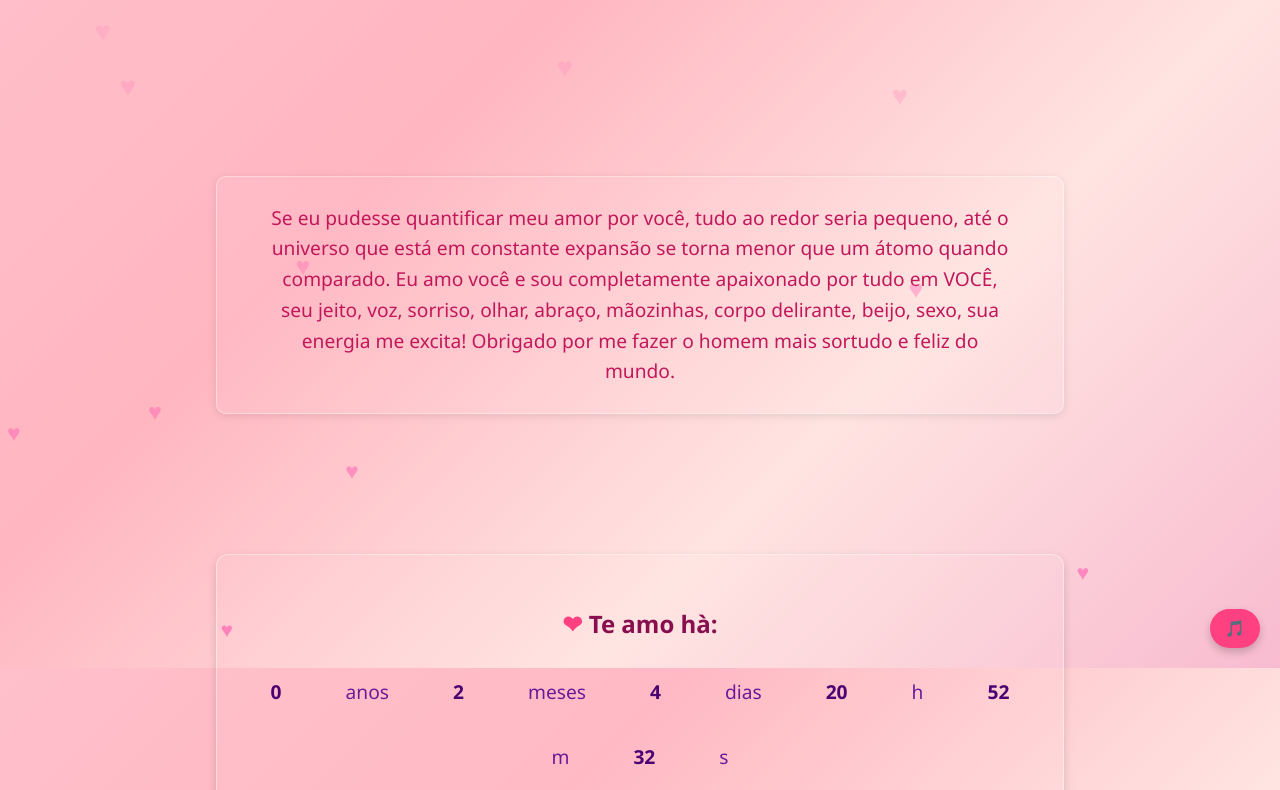
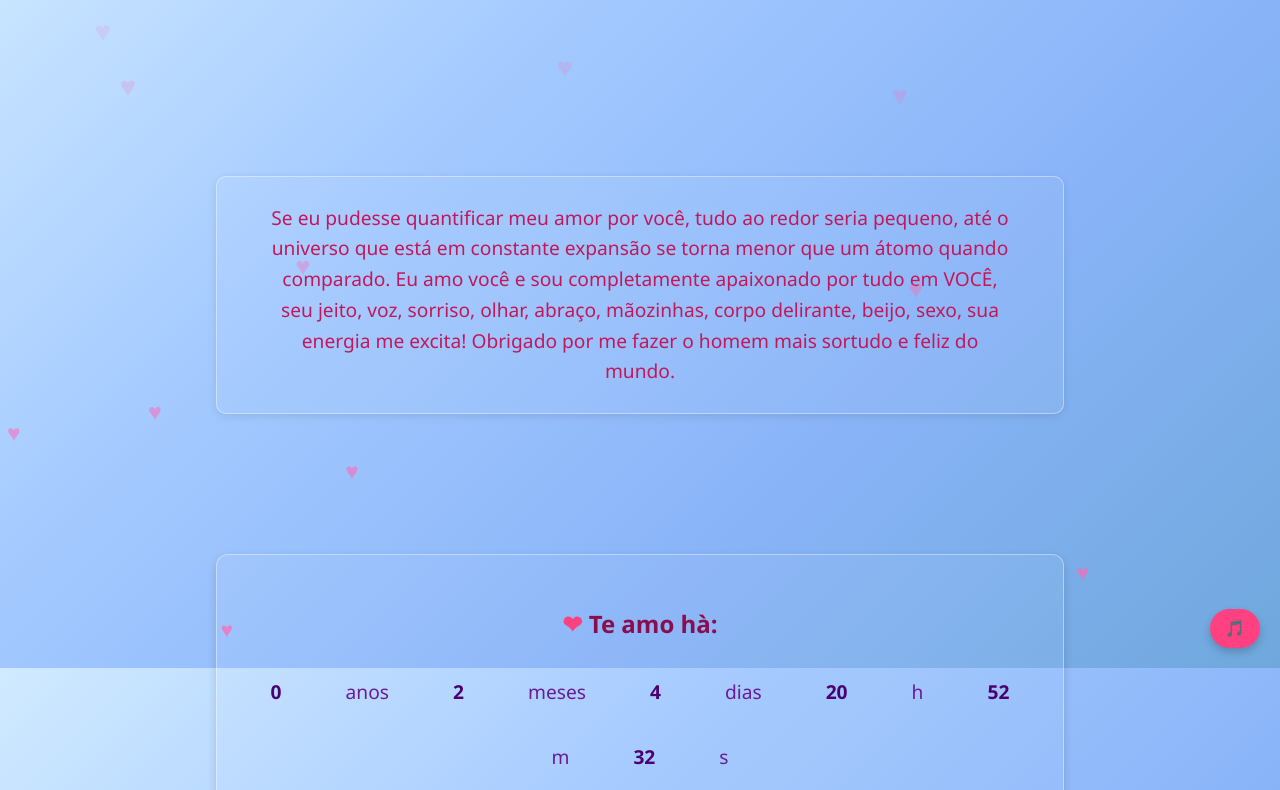
Before and after one commit to MthsDsPrr17/Timer, a plain HTML site: page index.html in a window 1280 px wide. Shown: the part 132-922 px from the top of the page. Drawn offline with Linux system fonts and the light colour scheme.

Commit message:
Update index.html

```diff
--- a/index.html
+++ b/index.html
@@ -18,7 +18,7 @@
 
     body {
       font-family: 'Segoe UI', sans-serif;
-      background: linear-gradient(135deg, #ffc0cb, #ffb6c1, #ffe4e1, #f8bbd0);
+      background: linear-gradient(135deg, #d0eaff, #a4caff, #89b4f8, #6fa8dc);
       color: #333;
       padding: 4vw;
       min-height: 100vh;
@@ -235,7 +235,7 @@
     </div>
 
     <div class="timer">
-      <h2> Te amo hà: </h2>
+      <h2>Te amo hà: </h2>
       <div id="time">
         <span id="years">0</span> anos
         <span id="months">0</span> meses
```
